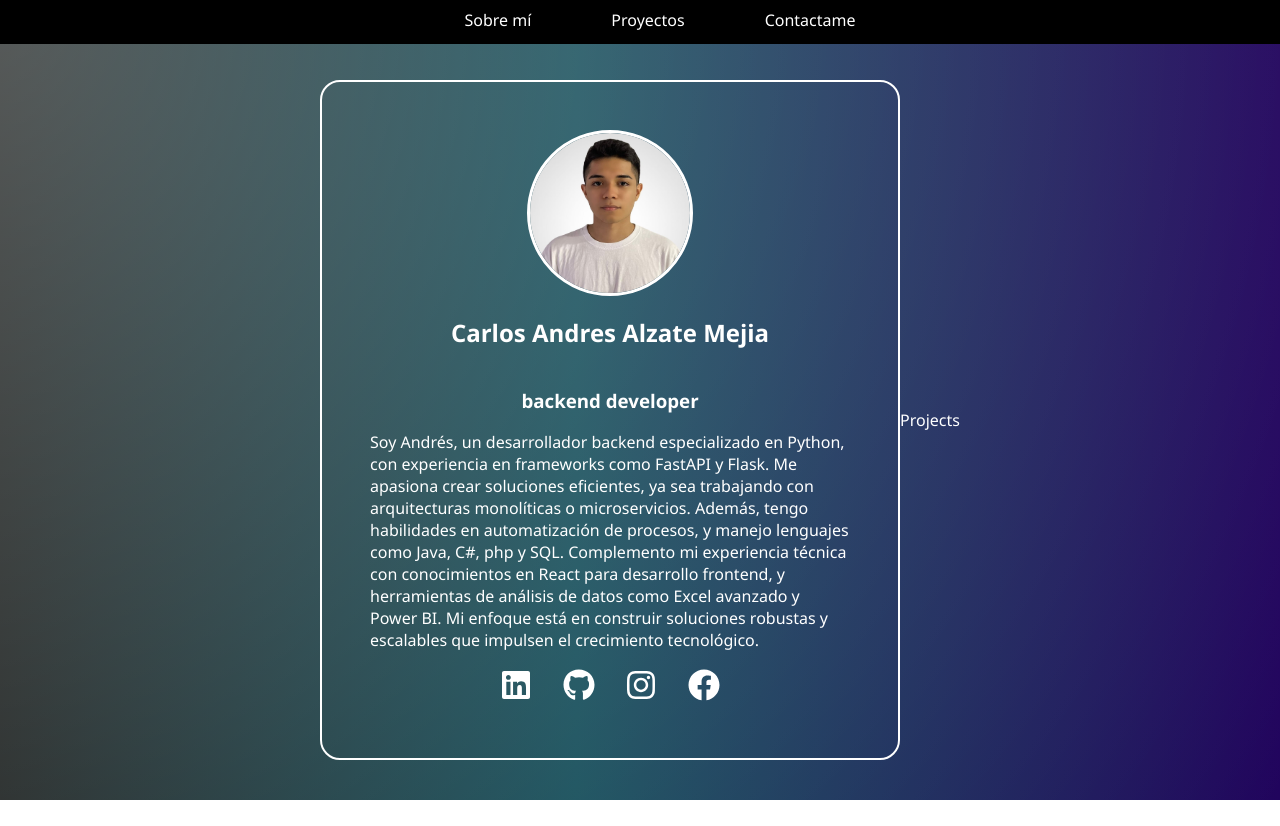
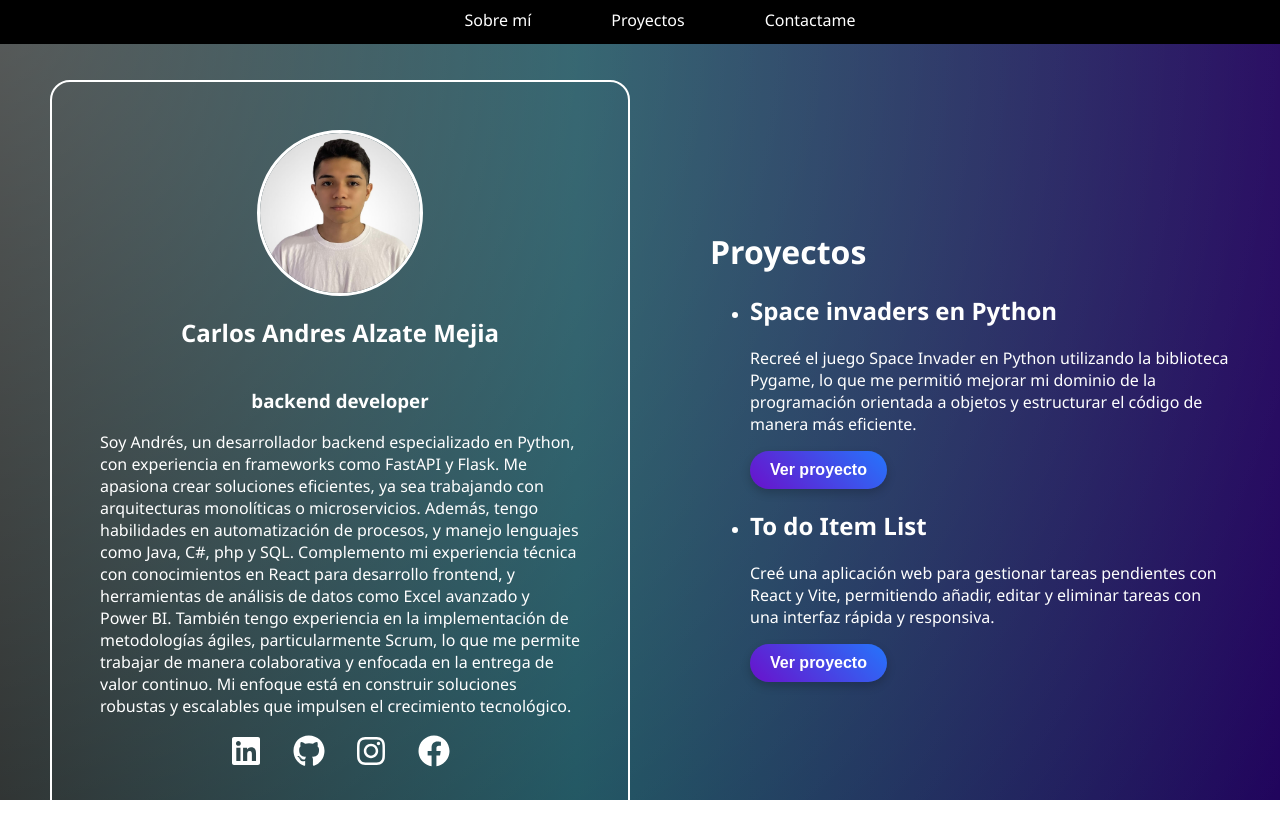
Before and after one commit to CarlosAlzate2003/Portafolio, a React (Vite) app: page /proyectos in a window 1280 px wide. Before the commit the page ends 800 px from the top, so only its background shows below. Built offline with nearby package versions, Linux system fonts and the light colour scheme.

Commit message:
add button link to projects

```diff
--- a/src/components/Feed.jsx
+++ b/src/components/Feed.jsx
@@ -15,9 +15,12 @@ const Feed = () => {
         microservicios. Además, tengo habilidades en automatización de procesos,
         y manejo lenguajes como Java, C#, php y SQL. Complemento mi experiencia
         técnica con conocimientos en React para desarrollo frontend, y
-        herramientas de análisis de datos como Excel avanzado y Power BI. Mi
-        enfoque está en construir soluciones robustas y escalables que impulsen
-        el crecimiento tecnológico.
+        herramientas de análisis de datos como Excel avanzado y Power BI.
+        También tengo experiencia en la implementación de metodologías ágiles,
+        particularmente Scrum, lo que me permite trabajar de manera colaborativa
+        y enfocada en la entrega de valor continuo. Mi enfoque está en construir
+        soluciones robustas y escalables que impulsen el crecimiento
+        tecnológico.
       </span>
       <div className="social-icons">
         <a
--- a/src/css/App.css
+++ b/src/css/App.css
@@ -18,4 +18,5 @@ html, body {
     align-items: center;
     justify-content: center;
     margin-top: 5rem;
+    gap: 5rem;
 }
--- /dev/null
+++ b/src/css/pages/Projects.css
@@ -0,0 +1,27 @@
+.container-projects{
+    margin: 0
+}
+
+.projects-ul li a{
+    display: inline-block;
+    padding: 10px 20px;
+    background: linear-gradient(45deg, #6a11cb, #2575fc);
+    color: white;
+    text-decoration: none;
+    font-family: 'Arial', sans-serif;
+    font-size: 16px;
+    font-weight: bold;
+    border-radius: 30px;
+    box-shadow: 0 4px 10px rgba(0, 0, 0, 0.2);
+    transition: transform 0.2s, box-shadow 0.2s;
+}
+
+.projects-ul li a:hover{
+    transform: translateY(-3px);
+    box-shadow: 0 8px 15px rgba(0, 0, 0, 0.3);
+}
+
+.projects-ul li a:active{
+    transform: translateY(1px);
+    box-shadow: 0 4px 8px rgba(0, 0, 0, 0.2);
+}
--- a/src/pages/Projects.jsx
+++ b/src/pages/Projects.jsx
@@ -1,5 +1,41 @@
+import '../css/pages/Projects.css'
+
 const Projects = () => {
-  return <div>Projects</div>
+  return (
+    <div className="container-projects">
+      <h1 className="title-projects">Proyectos</h1>
+      <ul className="projects-ul">
+        <li>
+          <h2>Space invaders en Python</h2>
+          <p>
+            Recreé el juego Space Invader en Python utilizando la biblioteca
+            Pygame, lo que me permitió mejorar mi dominio de la programación
+            orientada a objetos y estructurar el código de manera más eficiente.
+          </p>
+          <a
+            href="https://github.com/CarlosAlzate2003/Space_invaders"
+            target="_blank"
+          >
+            Ver proyecto
+          </a>
+        </li>
+        <li>
+          <h2>To do Item List</h2>
+          <p>
+            Creé una aplicación web para gestionar tareas pendientes con React y
+            Vite, permitiendo añadir, editar y eliminar tareas con una interfaz
+            rápida y responsiva.
+          </p>
+          <a
+            href="https://github.com/CarlosAlzate2003/TodoItemVite"
+            target="_blank"
+          >
+            Ver proyecto
+          </a>
+        </li>
+      </ul>
+    </div>
+  )
 }
 
 export default Projects
```
